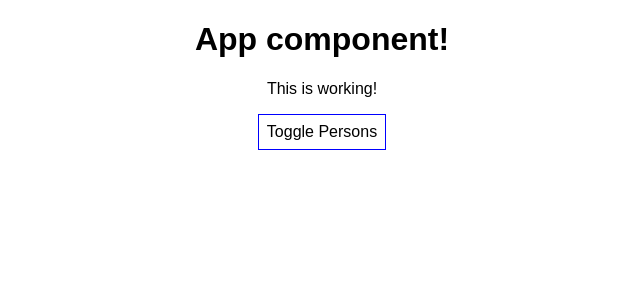
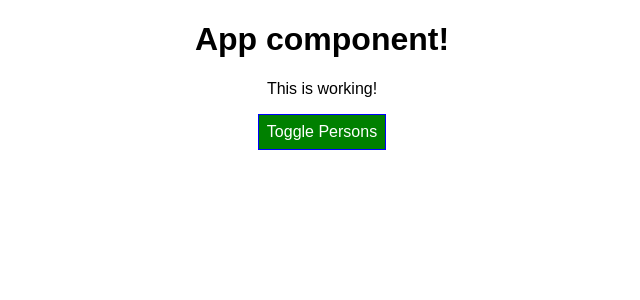
Before and after one commit to EnzoEsper/mreact, a React (Create React App) app: page / in a window 1280 px wide. Shown: the top 300 px of the page, without its empty margins (318-958 px from the left). Built offline with nearby package versions, Linux system fonts and the light colour scheme.

Commit message:
setting styles dinamically

```diff
--- a/src/App.js
+++ b/src/App.js
@@ -49,7 +49,8 @@ class App extends React.Component {
 
   render() {
     const style = {
-      backgroundColor: "white",
+      backgroundColor: "green",
+      color: "white",
       font: "inherit",
       border: "1px solid blue",
       padding: "8px",
@@ -89,6 +90,9 @@ class App extends React.Component {
           /> */}
         </div>
       );
+
+      // changing the color of the button if the list of persons is showed
+      style.backgroundColor = "red";
     }
     return (
       <div className="App">
```
